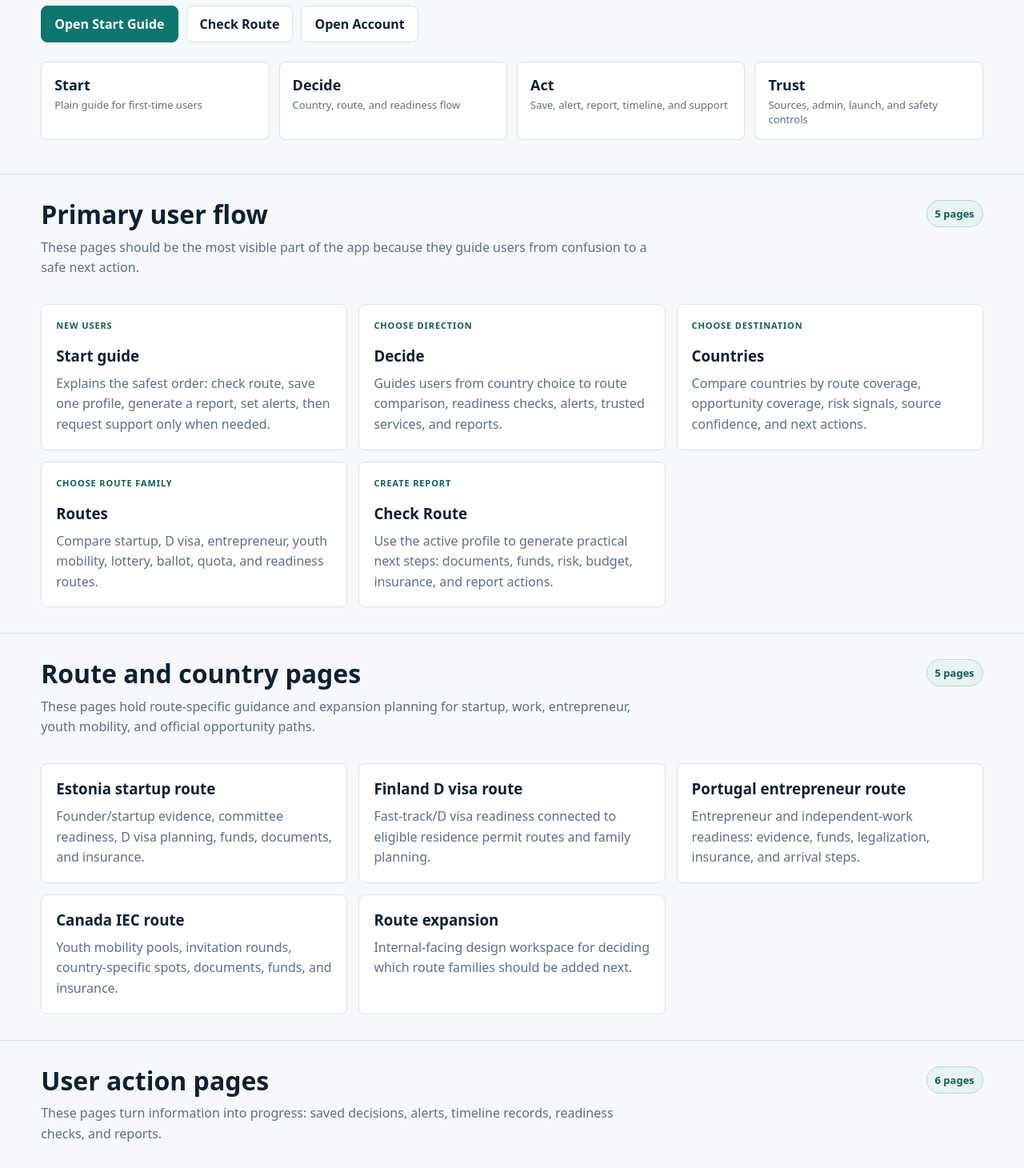
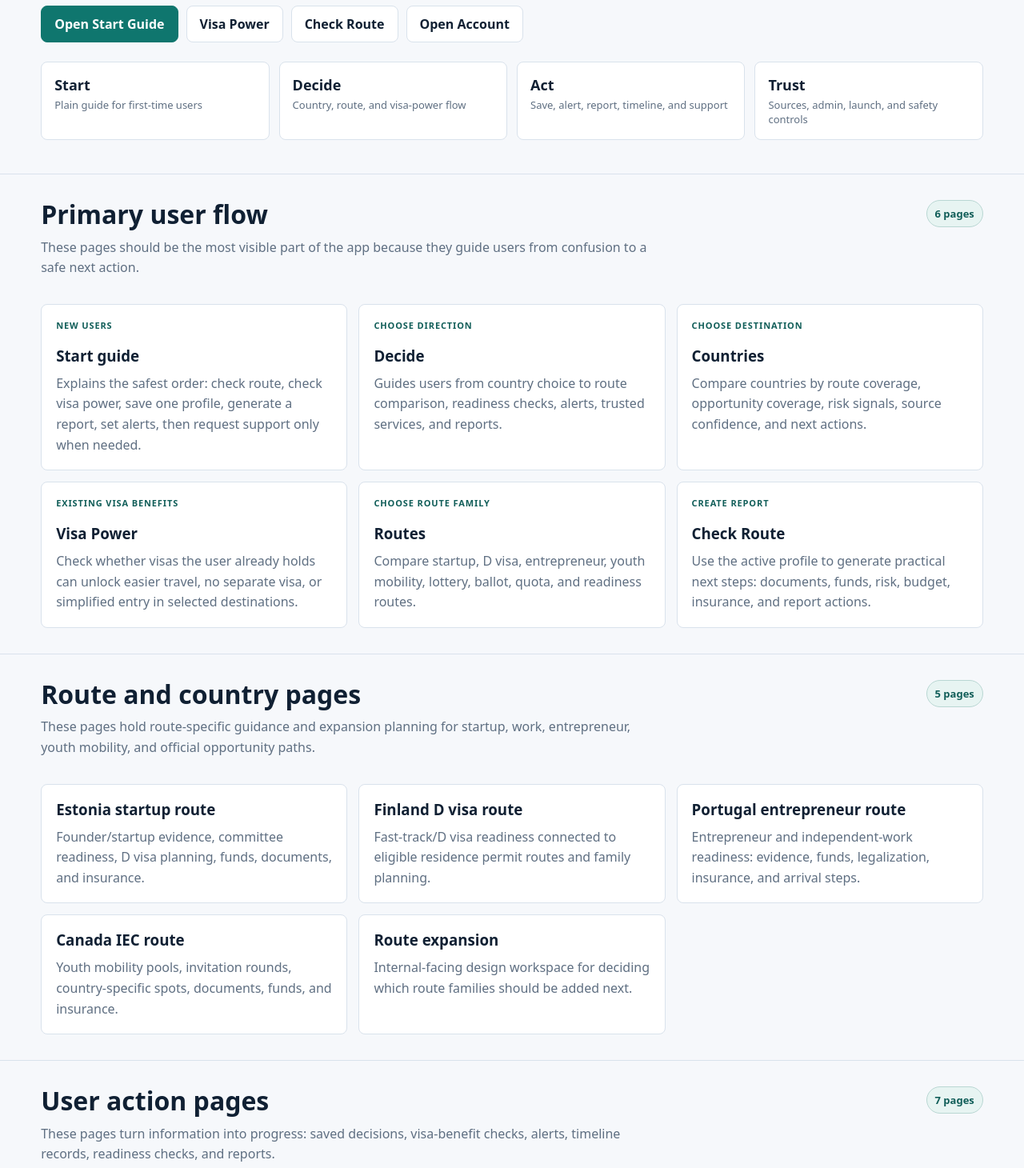
Before and after one commit to SirBM201/SirBM201-moveready-frontend, a Next.js app: page /navigation-map in a window 1280 px wide. Shown: the part 340-1800 px from the top of the page at 80% size. Built offline with nearby package versions, Linux system fonts and the light colour scheme.

Commit message:
Add Visa Power to navigation map

```diff
--- a/app/navigation-map/page.tsx
+++ b/app/navigation-map/page.tsx
@@ -5,7 +5,7 @@ const primaryFlows = [
     title: "Start guide",
     href: "/start",
     label: "New users",
-    summary: "Explains the safest order: check route, save one profile, generate a report, set alerts, then request support only when needed.",
+    summary: "Explains the safest order: check route, check visa power, save one profile, generate a report, set alerts, then request support only when needed.",
   },
   {
     title: "Decide",
@@ -18,6 +18,12 @@ const primaryFlows = [
     href: "/country-comparison",
     label: "Choose destination",
     summary: "Compare countries by route coverage, opportunity coverage, risk signals, source confidence, and next actions.",
+  },
+  {
+    title: "Visa Power",
+    href: "/visa-power",
+    label: "Existing visa benefits",
+    summary: "Check whether visas the user already holds can unlock easier travel, no separate visa, or simplified entry in selected destinations.",
   },
   {
     title: "Routes",
@@ -43,6 +49,7 @@ const routePages = [
 
 const actionPages = [
   { title: "Account", href: "/dashboard", text: "Save one active profile and connect reports, saved routes, alerts, timeline, and support requests." },
+  { title: "Visa Power", href: "/visa-power", text: "Check existing visa travel benefits, max-stay notes, conditions, source URLs, and confidence labels." },
   { title: "Saved routes", href: "/saved-routes", text: "Save selected countries, routes, opportunities, scholarships, and services for later lookup." },
   { title: "Alerts", href: "/watchlist", text: "Create opt-in alerts for routes, countries, scholarships, services, and official opportunities." },
   { title: "Timeline", href: "/timeline", text: "Track document deadlines, appointments, payment dates, result checks, travel, and arrival steps." },
@@ -105,6 +112,7 @@ export default function NavigationMapPage() {
           </p>
           <div className="actions">
             <a className="btn primary" href="/start">Open Start Guide</a>
+            <a className="btn" href="/visa-power">Visa Power</a>
             <a className="btn" href="/route-checker">Check Route</a>
             <a className="btn" href="/dashboard">Open Account</a>
           </div>
@@ -113,7 +121,7 @@ export default function NavigationMapPage() {
 
       <section className="trust-strip">
         <div className="trust-item"><strong>Start</strong><span>Plain guide for first-time users</span></div>
-        <div className="trust-item"><strong>Decide</strong><span>Country, route, and readiness flow</span></div>
+        <div className="trust-item"><strong>Decide</strong><span>Country, route, and visa-power flow</span></div>
         <div className="trust-item"><strong>Act</strong><span>Save, alert, report, timeline, and support</span></div>
         <div className="trust-item"><strong>Trust</strong><span>Sources, admin, launch, and safety controls</span></div>
       </section>
@@ -132,7 +140,7 @@ export default function NavigationMapPage() {
 
       <PageGroup
         title="User action pages"
-        intro="These pages turn information into progress: saved decisions, alerts, timeline records, readiness checks, and reports."
+        intro="These pages turn information into progress: saved decisions, visa-benefit checks, alerts, timeline records, readiness checks, and reports."
         items={actionPages}
       />
 
@@ -144,7 +152,7 @@ export default function NavigationMapPage() {
 
       <PageGroup
         title="Trust, source, and admin pages"
-        intro="These pages keep the product safe as route content, providers, alerts, and reports grow."
+        intro="These pages keep the product safe as route content, providers, alerts, travel-benefit rules, and reports grow."
         items={trustAndAdminPages}
       />
     </main>
```
